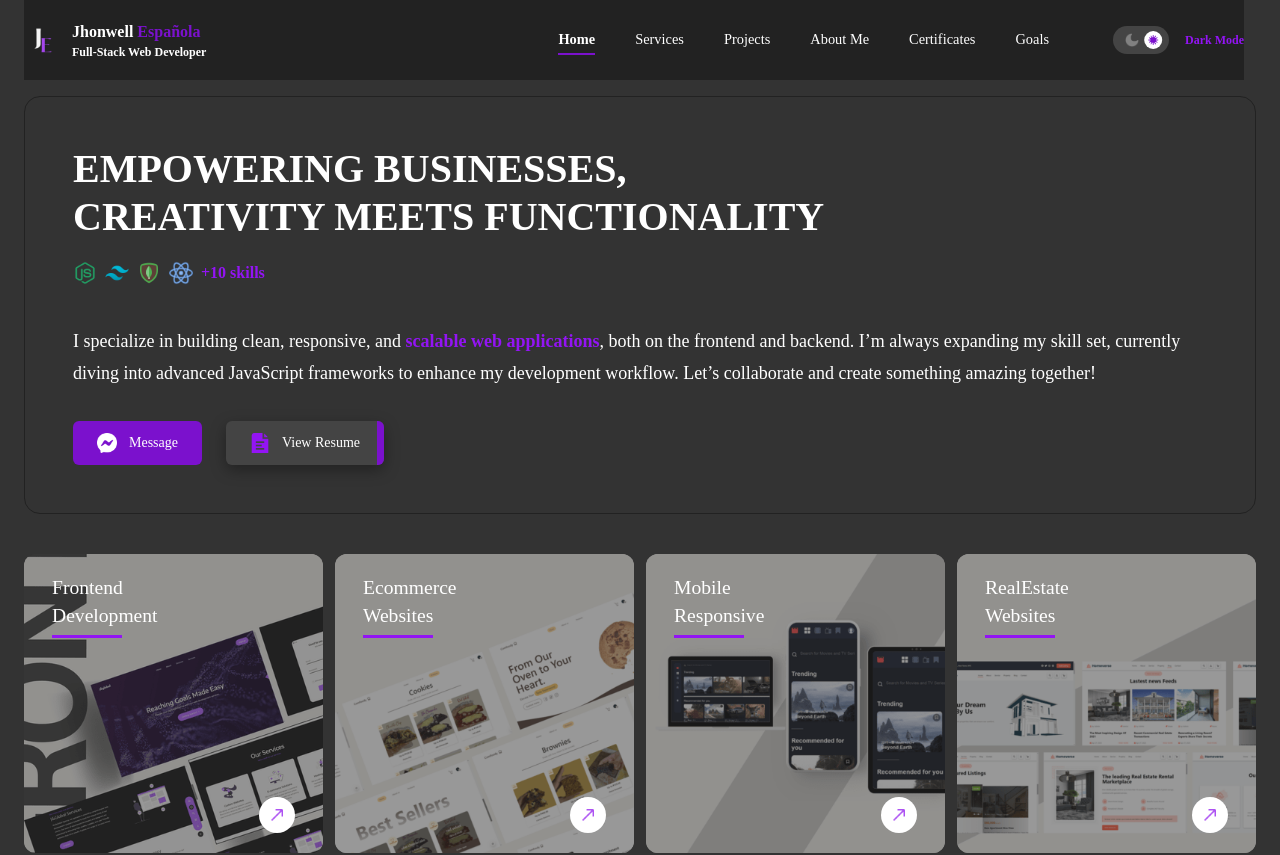
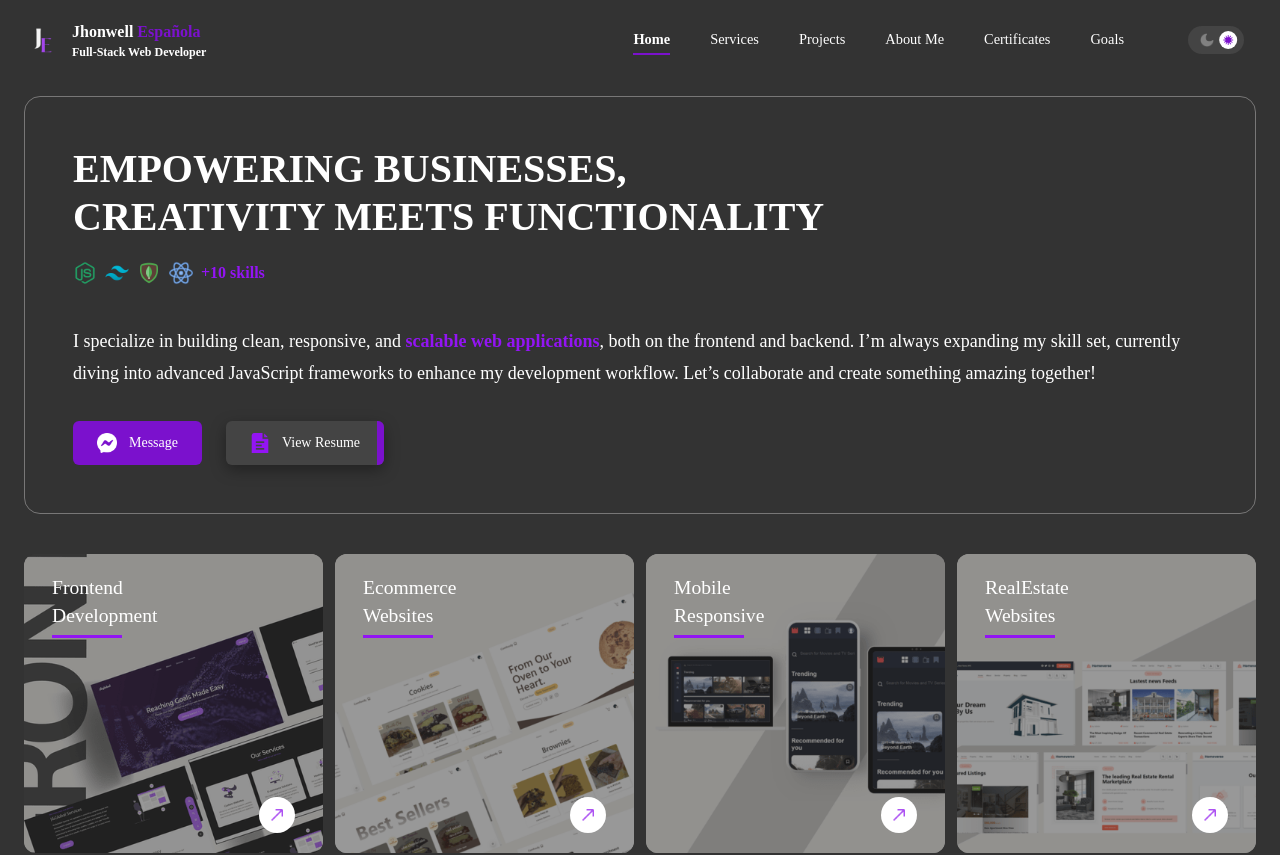
Before and after one commit to ryu-zaki/jhonwellespanola, a React (Vite) app: page / in a window 1280 px wide. Shown: the top 855 px of the page. Built offline with nearby package versions, Linux system fonts and the light colour scheme.

Commit message:
Darkmode transit

```diff
--- a/src/App.tsx
+++ b/src/App.tsx
@@ -19,9 +19,9 @@ function App() {
 
     <div className='overflow-x-hidden'>
 
-      <div className={`${theme === "Dark" && "scale-[3]"} fixed w-[100vh] rounded-full translate-y-1/2 aspect-square bg-dark -z-20 bottom-0 left-1/2 -translate-x-1/2`}></div>
+      <div className={`${theme === "Dark" ? "scale-[3]" : "scale-0"} fixed tra w-[95vh] rounded-full translate-y-1/2 aspect-square bg-dark transition-all duration-1000 -z-20 bottom-0 left-1/2 -translate-x-1/2`}></div>
 
- <div className={`container mx-auto px-2 ${theme === "Dark" ? "text-white" : "text-dark "} lg:px-6 2xl:px-10`}>
+       <div className={`container mx-auto px-2 ${theme === "Dark" ? "text-white" : "text-dark "} lg:px-6 2xl:px-10`}>
       <UpperNavigation />
       <div className='flex flex-col gap-16 md:gap-28 lg:gap-32 xl:gap-48'>
        <Element name="home" className="w-full">
--- a/src/components/Certificates.tsx
+++ b/src/components/Certificates.tsx
@@ -5,6 +5,7 @@ import certificatesData from '../static data/Certificates'
 import { useGSAP } from '@gsap/react'
 import gsap from 'gsap'
 import {ScrollTrigger} from 'gsap/ScrollTrigger'
+import { useTheme } from './ThemeContext'
 
 function Certificates() {
 
@@ -37,7 +38,7 @@ function Certificates() {
 const CertificateBox: React.FC<CertData> = ({ img, description, scope, direction }) => {
 
     const certRef = React.useRef(null);
-
+    const {theme} = useTheme();
     useGSAP(() => {
 
      const tl = gsap.timeline({ defaults: { opacity: 0 } });
@@ -65,10 +66,10 @@ const CertificateBox: React.FC<CertData> = ({ img, description, scope, direction
 
             {description}
 
-           <div className='details shadow-2xs mt-10 bg-white shadow-light p-5 rounded-lg space-y-5 sm:p-8 md:mt-5 xl:p-10 xl:mt-14'>
+           <div className={`details mt-10 ${theme === "Dark" ? "bg-[#222]" : "bg-white"} shadow-light p-5 rounded-lg space-y-5 sm:p-8 md:mt-5 xl:p-10 xl:mt-14`}>
            {
                 scope.map(({title, subDescription}, index) => {
-                    return <div className='bg-white' key={index}>
+                    return <div key={index}>
                         <h3 className='poppins-semibold mb-2'>{title}</h3>
 
                         <p className='relative pl-5 flex items-center before:absolute before:w-2 before:aspect-square before:bg-violet-dark before:rounded-full before:left-0'>{subDescription}</p>
--- a/src/components/Footer.tsx
+++ b/src/components/Footer.tsx
@@ -3,11 +3,12 @@
 import instagramIcon from '../assets/Footer/instagram.png';
 import facebookIcon from '../assets/Footer/facebook.png';
 import linkedinIcon from '../assets/Footer/linkedin.png';
+import { useTheme } from './ThemeContext';
 
 function Footer() {
-
+  const {theme} = useTheme();
   return (
-    <footer className='bg-dark mt-16 pt-10 text-white text-center text-sm xs:text-base xl:text-lg 2xl:text-[1.4em] 2xl:pt-16 2xl:mt-32'>
+    <footer className={`${theme === "Dark" ? "bg-[#222]" : "bg-dark"} mt-16 pt-10 text-white text-center text-sm xs:text-base xl:text-lg 2xl:text-[1.4em] 2xl:pt-16 2xl:mt-32`}>
         <div className='container mx-auto flex flex-col gap-5 px-2 xl:max-w-[1024px] 2xl:gap-8'>
         <div>
           <h2 className='text-base poppins-semibold xs:text-lg lg:text-xl xl:text-2xl 2xl:text-3xl'>Jhonwell Espanola</h2>
--- a/src/components/HeroSection.tsx
+++ b/src/components/HeroSection.tsx
@@ -27,11 +27,11 @@ function HeroSection() {
 
  })
 
- const { highlightClr } = useTheme();
+ const { highlightClr, theme } = useTheme();
 
   return (
     <div className='mt-10 flex flex-col gap-10 lg:mt-0 2xl:mt-7'>
-       <section className='flex flex-col relative gap-5 md:border md:border-[#222] md:rounded-xl md:p-10 lg:gap-8 lg:rounded-2xl xl:gap-5 xl:p-12 2xl:p-16'>
+       <section className={`flex flex-col relative gap-5 md:border ${theme === "Dark" ? "md:border-gray" : "md:border-[#222]"} md:rounded-xl md:p-10 lg:gap-8 lg:rounded-2xl xl:gap-5 xl:p-12 2xl:p-16`}>
 
         <h1 className='hero-details text-[1.3em] poppins-bold xs:text-[1.7em] lg:text-[2.2em] lg:leading-9 xl:text-[2.5em] xl:leading-[1.2em] 2xl:text-[2.8em]'>EMPOWERING BUSINESSES,<br />CREATIVITY MEETS FUNCTIONALITY</h1>
         <div className='hero-details flex gap-2 2xl:gap-8 2xl:items-center 2xl:mt-3'>
@@ -53,7 +53,7 @@ function HeroSection() {
             <span>Message</span>
           </button>
 
-          <button className='hero-btns flex overflow-hidden pr-5 p-3 px-4 bg-[#444] rounded-md cursor-pointer items-center shadow-light gap-2 relative before:absolute before:right-0 before:w-[7px] before:h-full before:bg-violet-dark xs:px-6 xl:gap-3 2xl:px-8 2xl:py-4'>
+          <button className={`hero-btns flex overflow-hidden pr-5 p-3 px-4 ${theme === "Dark" ? "bg-[#444]" : "bg-white"}  rounded-md cursor-pointer items-center shadow-light gap-2 relative before:absolute before:right-0 before:w-[7px] before:h-full before:bg-violet-dark xs:px-6 xl:gap-3 2xl:px-8 2xl:py-4`}>
             <img className='w-4 xl:w-5 2xl:w-6' src={document} alt='' />
             <span>View Resume</span>
           </button>
--- a/src/components/PersonalInfo.tsx
+++ b/src/components/PersonalInfo.tsx
@@ -5,6 +5,7 @@ import SkillSet from '../static data/SkillSet'
 import { useGSAP } from '@gsap/react'
 import gsap from 'gsap'
 import { ScrollTrigger } from 'gsap/ScrollTrigger'
+import { useTheme } from './ThemeContext'
 
 function PersonalInfo() {
 
@@ -77,6 +78,7 @@ const SkillsSection = () => {
 
   const [largeImgClass, setLargeImgClass] = React.useState<string>('/src/assets/Personal%20Info/Skills/Large/javascript-icon.png');
   const skilsRef = React.useRef(null);
+  const {theme} = useTheme();
 
   const handleChangeBg = (imgLarge: string) => {
     setLargeImgClass(imgLarge)
@@ -124,7 +126,7 @@ const SkillsSection = () => {
   return (
     <div ref={skilsRef} className='mt-10 xl:mt-16'>
       <div className='relative flex w-full items-center'>
-         <h2 className='text-center title w-full font-semibold text-xl relative sm:text-2xl md:text-left md:bg-white md:w-fit md:pr-5 xl:text-3xl 2xl:text-4xl'>My Skills</h2>
+         <h2 className={`text-center title w-full font-semibold text-xl relative sm:text-2xl md:text-left ${theme === "Dark" ? "md:bg-dark" : "md:bg-white"} md:w-fit md:pr-5 xl:text-3xl 2xl:text-4xl`}>My Skills</h2>
          <div className="hidden line origin-left absolute -z-10 left-0 bg-[#ccc] h-[2px] w-full md:block lg:w-[97%]"></div>
 
          {/* Pulsing Ball */}
@@ -132,7 +134,7 @@ const SkillsSection = () => {
       </div>
 
 
-      <div className='shadow-light overflow-hidden relative flex flex-col gap-7 mt-5 p-5 rounded-xl pb-32 sm:p-10 sm:pb-32 md:pb-10 lg:pr-[18em] lg:gap-10 lg:pb-24 xl:mt-10 xl:gap-12 xl:p-12 xl:pb-28 2xl:p-16 2xl:pb-28'>
+      <div className={`${theme === "Dark" && "bg-[#222]"} shadow-light overflow-hidden relative flex flex-col gap-7 mt-5 p-5 rounded-xl pb-32 sm:p-10 sm:pb-32 md:pb-10 lg:pr-[18em] lg:gap-10 lg:pb-24 xl:mt-10 xl:gap-12 xl:p-12 xl:pb-28 2xl:p-16 2xl:pb-28`}>
          <div className='large-img-con absolute w-42 bottom-3 right-3 aspect-square sm:w-52 sm:bottom-5 sm:right-5 lg:w-[20em] lg:bottom-14 lg:right-10 xl:w-[25em]'>
  <img className='bg-center object-cover large-img w-full h-full' src={largeImgClass} alt="" />
          </div>
@@ -147,7 +149,7 @@ const SkillsSection = () => {
                 <div className='flex gap-2 flex-wrap mt-5 gap-y-3 text-sm sm:gap-x-4 sm:gap-y-5 lg:text-base lg:cursor-pointer 2xl:mt-8 2xl:gap-x-6'>
                  {
                   skills.map(({name, imgIcon, imgLarge}, index) => {
-                    return <div onMouseOver={() => handleChangeBg(imgLarge)} onClick={() => handleChangeBg(imgLarge)} key={index} className={`flex skills items-center gap-2 border border-[#ccc] bg-white w-fit px-4 py-1 rounded-md lg:py-2 lg:px-6 lg:hover:${largeImgClass} 2xl:text-[1.2em] 2xl:py-4 2xl:px-8`}>
+                    return <div onMouseOver={() => handleChangeBg(imgLarge)} onClick={() => handleChangeBg(imgLarge)} key={index} className={`flex skills items-center gap-2 border ${theme === "Light" ? "border-[#ccc]" : "border-[#222]"} ${theme === "Dark" ? "bg-dark" : "bg-white"} w-fit px-4 py-1 rounded-md lg:py-2 lg:px-6 lg:hover:${largeImgClass} 2xl:text-[1.2em] 2xl:py-4 2xl:px-8`}>
                       <img className='w-8' src={imgIcon} alt="" />
                       <p>{name}</p>
                     </div>
--- a/src/components/RecentProjects.tsx
+++ b/src/components/RecentProjects.tsx
@@ -14,6 +14,8 @@ import gsap from 'gsap'
 import { FontAwesomeIcon } from '@fortawesome/react-fontawesome';
 import { faChevronLeft, faChevronRight } from '@fortawesome/free-solid-svg-icons';
 import { ScrollTrigger } from 'gsap/ScrollTrigger'
+import { useTheme } from './ThemeContext';
+import { faGithub } from '@fortawesome/free-brands-svg-icons';
 
 function RecentProjects() {
 
@@ -153,6 +155,7 @@ const InfoModal:React.FC<InfoModalType> = ({ modalVisible, setModalVisible, titl
   const [activeSlide, setActiveSlide] = React.useState<number>(0);
   const modalRef = React.useRef(null)
   const desktopRef = React.useRef(null);
+  const {theme} = useTheme();
 
   const visitSite = () => {
     window.open(url, '_blank')
@@ -262,7 +265,7 @@ const InfoModal:React.FC<InfoModalType> = ({ modalVisible, setModalVisible, titl
          </div>
        </div>
 
-       <div className='p-8 bg-white lg:p-12 xl:pb-20'>
+       <div className={`p-8 ${theme === "Dark" ? "bg-[#222]" : "bg-white"} lg:p-12 xl:pb-20`}>
          <div className='mb-4'>
           <h2 className='text-xl font-semibold lg:text-2xl text xl:text-3xl'>{title}</h2>
           <p className='text-sm font-semibold text-violet-dark text lg:text-base xl:text-lg'>{category}</p>
@@ -277,7 +280,7 @@ const InfoModal:React.FC<InfoModalType> = ({ modalVisible, setModalVisible, titl
 
 
      {/* Modal for Mobile */}
-    <div ref={modalRef} className={`${!modalVisible && "translate-y-full"} transition-all ease-out duration-700 fixed z-50 bottom-0 right-0 w-full bg-white rounded-tr-2xl rounded-tl-3xl flex flex-col gap-8 py-5 xs:rounded-tr-3xl xs:rounded-tl-3xl xs:py-8 md:hidden`}>
+    <div ref={modalRef} className={`${!modalVisible && "translate-y-full"} transition-all ease-out duration-700 fixed z-50 bottom-0 right-0 w-full ${theme === "Dark" ? "bg-[#222]" : "bg-white"} rounded-tr-2xl rounded-tl-3xl flex flex-col gap-8 py-5 xs:rounded-tr-3xl xs:rounded-tl-3xl xs:py-8 md:hidden`}>
       <img onClick={handleCloseModal} draggable={false} className='select-none z-10 absolute top-3 right-3 w-[25px] xs:top-5 xs:right-5' src={crossIcon} alt="" />
        <div className='px-5 xs:px-8'>
           <h2 className="text-lg text font-semibold sm:text-xl">{title}</h2>
@@ -316,7 +319,7 @@ const ProjectBtns:React.FC<{visitSite: () => void, visitSource: () => void }> =
       Visit</button>
     <button className='btns border-2 cursor-pointer rounded-sm border-darker flex gap-2 font-semibold items-center py-1 px-8 xl:py-2 xl:px-10 xl:gap-3'>
      <div onClick={visitSource} className="absolute inset-0"></div>
-     <img src={githubIcom} alt="" className="w-[15px] lg:w-[18px]" />
+     <FontAwesomeIcon className="text-[15px] lg:text-[18px]" icon={faGithub} />
       Code</button>
   </div>
   )
--- a/src/components/ServicesSection.tsx
+++ b/src/components/ServicesSection.tsx
@@ -4,11 +4,12 @@ import categorizeServices, { ServiceData } from "../static data/CategorizeServic
 import infoIcon from '../assets/Services/info-violet.png';
 import infoIconWhite from '../assets/Services/info-white.png';
 import { FontAwesomeIcon } from "@fortawesome/react-fontawesome";
-import { faXmark } from "@fortawesome/free-solid-svg-icons";
+import { faChevronDown, faXmark } from "@fortawesome/free-solid-svg-icons";
 import chevIcon from '../assets/Services/angle-small-down.png';
 import { useGSAP } from "@gsap/react";
 import { ScrollTrigger } from 'gsap/ScrollTrigger'
 import gsap from 'gsap'
+import { useTheme } from "./ThemeContext";
 
 interface InfoModalProps {
     info: string;
@@ -108,16 +109,19 @@ const CategorySwitch:React.FC<{ activeCategory: string, btnCat: string[], setAct
         setActiveCategory(item);
     }
 
+    const {theme} = useTheme();
+
 
     return (
            <div className="relative mt-8 text-[.8em] border-[#444] rounded-md border w-fit md:hidden">
                <div className="flex relative items-center p-2 px-4 gap-2">
                  <div onClick={() => setOptionVisible(prev => !prev)} className="z-10 absolute inset-0"></div>
                  <p className="poppins-semibold">{activeCategory}</p>
-                 <img className={`${!optionVisible && "-rotate-90" } transition-all duration-200 w-6`} src={chevIcon} alt="" />
+                 <FontAwesomeIcon className={`${!optionVisible && "-rotate-90" } transition-all duration-200 w-6`} icon={faChevronDown} />
+
                </div>
 
-               <div className={`${!optionVisible && "scale-0"} origin-top-left transition-all duration-300 w-full absolute top-[130%] shadow-light p-2 pr-7 bg-white rounded-lg`}>
+               <div className={`${!optionVisible && "scale-0"} origin-top-left transition-all duration-300 w-full absolute top-[130%] shadow-light p-2 pr-7 ${theme === "Dark" ? "bg-[#444]" : "bg-white"} rounded-lg`}>
                      {
                         btnCat.filter((item: string) => item != activeCategory).map((item, index) => {
                             return <p key={index} className="p-2 pl-4" onClick={() => switchCategory(item)}>{item}</p>
@@ -135,10 +139,11 @@ const ServiceBox: React.FC<{ data: ServiceData, index: number}> = ({ data, index
 
     const { image, serviceTitle, info } = data;
     const [modalVisible, setModalVisible] = React.useState<boolean>(false);
+    const {theme} = useTheme();
 
     return (
         <>
-         <div className={`${index === 1 ? "center_proj" : "side_proj"} w-[48%] relative origin-top service-box overflow-hidden rounded-md lg:rounded-xl`}>
+         <div className={`${index === 1 ? "center_proj" : "side_proj"} w-[48%] relative origin-top service-box overflow-hidden rounded-md ${theme === "Dark" && "bg-gray"} lg:rounded-xl`}>
            <img className="w-full aspect-[14/12]  xs:aspect-[14/9]" src={image} alt="" />
 
            <div className="absolute text-white inset-0 bg-dark-overlay flex flex-col items-end justify-between p-2 xs:p-6 lg:p-8">
@@ -157,14 +162,16 @@ const ServiceBox: React.FC<{ data: ServiceData, index: number}> = ({ data, index
 
 const InfoModal: React.FC<InfoModalProps> = ({ info, title, setModalVisible, modalVisible }) => {
 
+  const {theme, highlightClr} = useTheme();
+
     return (
         <>
          {
             modalVisible && <div onClick={() => setModalVisible(false)} className="fixed inset-0 bg-dark-overlay z-20"></div>
          }
 
-          <div className={`${modalVisible ? "-translate-y-1/2" : "translate-y-0 scale-0 opacity-0"} fixed w-11/12 p-5 transition-all duration-700 container overflow-hidden py-8 bg-white top-1/2 left-1/2 -translate-x-1/2  z-20 rounded-xl before:absolute before:bottom-0 before:left-0 before:h-2 before:bg-gray-400 before:w-full xs:px-7 sm:max-w-[620px] sm:py-10 lg:before:h-3 lg:pb-14 2xl:max-w-[700px] 2xl:px-10`}>
-           <div className={`${!modalVisible && "opacity-0 -translate-y-[10px]"} transition-all delay-[300ms] duration-700 flex gap-2 items-center text-violet-dark sm:gap-3`}>
+          <div className={`${modalVisible ? "-translate-y-1/2" : "translate-y-0 scale-0 opacity-0"} fixed w-11/12 p-5 transition-all duration-700 container overflow-hidden py-8 ${theme === "Dark" ? "bg-[#222]" : "bg-white"} top-1/2 left-1/2 -translate-x-1/2  z-20 rounded-xl before:absolute before:bottom-0 before:left-0 before:h-2  ${theme === "Dark" ? "before:bg-[#666]" : "before:bg-gray-400"} before:w-full xs:px-7 sm:max-w-[620px] sm:py-10 lg:before:h-3 lg:pb-14 2xl:max-w-[700px] 2xl:px-10`}>
+           <div className={`${!modalVisible && "opacity-0 -translate-y-[10px]"} transition-all delay-[300ms] duration-700 flex gap-2 items-center ${highlightClr} sm:gap-3`}>
                 <img draggable={false} className="w-5 sm:w-6 2xl:w-8" src={infoIcon} alt="" />
                 <h3 className="poppins-semibold xs:text-lg sm:text-xl 2xl:text-[1.8em]">{title}</h3>
             </div>
--- a/src/components/UpperNavigation.tsx
+++ b/src/components/UpperNavigation.tsx
@@ -154,7 +154,7 @@ const NavigationBtn:React.FC<{ setSidenavVisible: React.Dispatch<React.SetStateA
                 <img src={theme === "Dark" ? darkImg : imgSrc} alt="" />
           </div>
 
-          <p className={`${theme === "Dark" ? "text-white" : "text-dark"}  transition-all lg:relative lg:before:absolute lg:before:transition-all lg:before:duration-200 lg:before:-bottom-1 lg:before:w-full lg:before:h-[2px] lg:before:bg-violet-dark  origin-left navbtn ${navFixed ? "lg:text-[.8em] 2xl:text-[1.08em]" : "lg:text-[.9em] 2xl:text-[1.16em]"} lg:cursor-pointer`}>{category}</p>
+          <p className={`${theme === "Dark" ? "text-white" : "text-dark"} lg:relative transition-all lg:transition-none lg:before:absolute lg:before:transition-all lg:before:duration-200 lg:before:-bottom-1 lg:before:w-full lg:before:h-[2px] lg:before:bg-violet-dark  origin-left navbtn ${navFixed ? "lg:text-[.8em] 2xl:text-[1.08em]" : "lg:text-[.9em] 2xl:text-[1.16em]"} lg:cursor-pointer`}>{category}</p>
         </div>
     )
 }
@@ -178,7 +178,9 @@ const NavigationBar: React.FC<{ data: NavigationProps, setSidenavVisible: React.
       <img className={"abssolute w-[12em]"} src={theme === "Dark" ? logoLightLG : logoDarkLG} alt="" />
     </div>
 
-    <nav className={`${!sidenavVisible ? "-translate-x-full lg:-translate-x-0" : "delay-300"} ${visibility} fixed ${theme === "Dark" ? "bg-[#222]" : "bg-white"} top-0 bottom-0 left-0 w-11/12 max-w-[16em] p-5 flex-col gap-10 z-20 lg:relative lg:flex-row lg:justify-between lg:container lg:w-full lg:px-0 lg:mx-auto ${navFixed ? "lg:transition-all duration-700 lg:py-2" : "lg:transition-none"} transition-all duration-700`}>
+    <nav className={`${!sidenavVisible ? "-translate-x-full lg:-translate-x-0" : "delay-300"} ${visibility} fixed top-0 bottom-0 left-0 w-11/12 max-w-[16em] bg-white p-5 flex-col gap-10 z-20 lg:relative lg:flex-row lg:justify-between lg:container lg:w-full lg:px-0 lg:mx-auto ${navFixed ? `lg:transition-all duration-700 lg:py-2 lg:bg-transparent` : "lg:transition-none lg:bg-transparent"} overflow-hidden transition-all duration-700`}>
+
+        <div className={`${theme === "Dark" ? "scale-[25]" : "scale-0"} absolute w-[9vh] left-0 aspect-square rounded-full bottom-0 -z-10 bg-[#222] transition-all duration-1000 translate-y-1/2 ease-in-out -translate-x-1/2 lg:hidden`}></div>
 
         <div className='flex gap-2 items-center relative before:absolute before:w-full before:h-[2px] before:bg-light-gray before:bottom-0 pb-4 lg:before:hidden lg:gap-3 lg:pb-0'>
             <img className='w-7 xl:w-9' src={ theme === "Dark" ? logoDark : logoLight} alt="" />
@@ -215,7 +217,7 @@ const NavigationBar: React.FC<{ data: NavigationProps, setSidenavVisible: React.
                        <div onClick={toggleTheme} className='absolute inset-0 z-10'></div>
                     </div>
 
-                    <p className={`text-xs poppins-semibold ${highlightClr} text-violet-dark lg:hidden'`}>{theme} Mode</p>
+                    <p className={`text-xs poppins-semibold ${highlightClr} text-violet-dark lg:hidden`}>{theme} Mode</p>
                 </div>
 
             </div>
```
